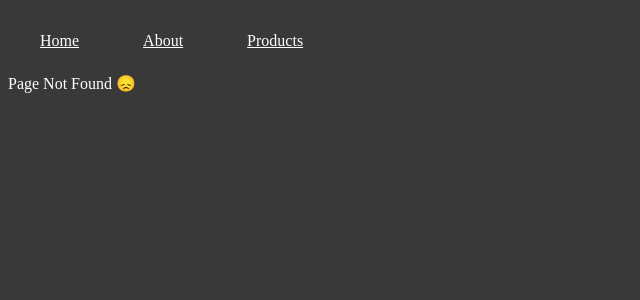
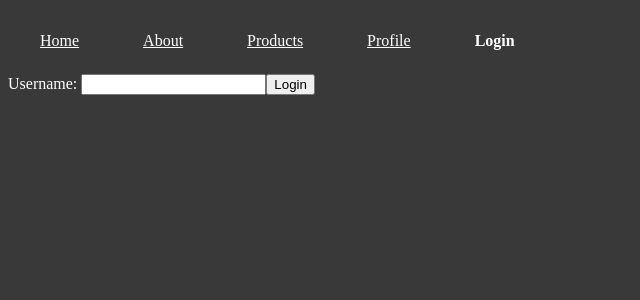
Before and after one commit to SadiqOnGithub/react-router-prac, a React (Vite) app: page /login in a window 1280 px wide. Before the commit this address had no page. Shown: the top 300 px of the page, without its empty margins (0-640 px from the left). Built offline with nearby package versions, Linux system fonts and the light colour scheme.

Commit message:
protected routing added

```diff
--- a/src/App.jsx
+++ b/src/App.jsx
@@ -11,6 +11,9 @@ import NewProducts from "./components/NewProducts";
 import Users from "./components/Users";
 import UserDetails from "./components/UserDetails";
 import Admin from "./components/Admin";
+import Profile from "./components/Profile";
+import Login from "./components/Login";
+import RequireAuth from "./components/RequireAuth";
 
 const LazyAbout = lazy(() => import('./components/About'));
 
@@ -21,9 +24,9 @@ function App() {
       <Routes>
         <Route path="/" element={<Home />} />
         <Route path="about" element={
-        <Suspense fallback="Loading...">
-          <LazyAbout />
-        </Suspense>
+          <Suspense fallback="Loading...">
+            <LazyAbout />
+          </Suspense>
         } />
         <Route path="order-summary" element={<OrderSummary />} />
         <Route path="products" element={<Products />}>
@@ -35,6 +38,12 @@ function App() {
           <Route path=":userId" element={<UserDetails />} />
           <Route path="admin" element={<Admin />} />
         </Route>
+        <Route path="profile" element={
+          <RequireAuth>
+            <Profile />
+          </RequireAuth>
+        } />
+        <Route path="login" element={<Login />} />
         <Route path="*" element={<NoMatch />} />
       </Routes>
     </>
--- /dev/null
+++ b/src/components/Login.jsx
@@ -0,0 +1,27 @@
+import { useState } from "react";
+import { useLocation, useNavigate } from "react-router-dom";
+
+import { useAuth } from "../utils/AuthProvider";
+
+export default function Login() {
+  const [user, setUser] = useState(null);
+  const { login } = useAuth();
+  const navigate = useNavigate();
+  const { state } = useLocation();
+
+  const redirectPath = state?.pathname || '/';
+
+  const handleLogin = () => {
+    login(user);
+    navigate(redirectPath, { replace: true });
+  };
+  return (
+    <>
+      <label>
+        Username:{' '}
+        <input type="text" onChange={(e) => setUser(e.target.value)} />
+      </label>
+      <button onClick={handleLogin}>Login</button>
+    </>
+  );
+}
--- a/src/components/NavBar.jsx
+++ b/src/components/NavBar.jsx
@@ -1,6 +1,9 @@
 import { NavLink } from "react-router-dom";
+import Login from "./Login";
+import { useAuth } from "../utils/AuthProvider";
 
 export default function NavBar() {
+  const { user } = useAuth()
 
   const navLinkStyles = ({ isActive }) => {
     return {
@@ -18,6 +21,12 @@ export default function NavBar() {
         <NavLink style={navLinkStyles} to="/">Home</NavLink>
         <NavLink style={navLinkStyles} to="/about" >About</NavLink>
         <NavLink style={navLinkStyles} to="/products" >Products</NavLink>
+        <NavLink style={navLinkStyles} to="/profile" >Profile</NavLink>
+        {
+          !user && (
+            <NavLink style={navLinkStyles} to="/login" >Login</NavLink>
+          )
+        }
       </nav>
     </>
   );
--- /dev/null
+++ b/src/components/Profile.jsx
@@ -0,0 +1,19 @@
+import { useNavigate } from "react-router-dom";
+
+import { useAuth } from "../utils/AuthProvider";
+
+export default function Profile() {
+  const { user, logout } = useAuth();
+  const navigate = useNavigate();
+
+  const handleLogout = () => {
+    logout();
+    navigate('/');
+  };
+  return (
+    <>
+      <h1>Welcome {user}</h1>
+      <button onClick={handleLogout}>Logout</button>
+    </>
+  );
+}
--- /dev/null
+++ b/src/components/RequireAuth.jsx
@@ -0,0 +1,14 @@
+import { useLocation, Navigate } from "react-router-dom";
+
+import { useAuth } from '../utils/AuthProvider';
+
+export default function RequireAuth({ children }) {
+  const { user } = useAuth();
+  const { pathname } = useLocation();
+
+  if (!user) {
+    return <Navigate to='/login' state={{ pathname }} />;
+  }
+
+  return children;
+}
--- a/src/main.jsx
+++ b/src/main.jsx
@@ -3,9 +3,12 @@ import ReactDOM from 'react-dom/client';
 import { BrowserRouter } from 'react-router-dom';
 
 import App from './App';
+import AuthProvider from './utils/AuthProvider';
 
 ReactDOM.createRoot(document.getElementById('root')).render(
   <BrowserRouter>
-    <App />
+    <AuthProvider>
+      <App />
+    </AuthProvider>
   </BrowserRouter>
 );
--- /dev/null
+++ b/src/utils/AuthProvider.jsx
@@ -0,0 +1,18 @@
+import { useContext, useState, createContext } from 'react';
+
+const AuthContext = createContext(null);
+
+export default function AuthProvider({ children }) {
+  const [user, setUser] = useState(null);
+
+  const login = (name) => setUser(name);
+  const logout = () => setUser(null);
+
+  return (
+    <AuthContext.Provider value={{ user, setUser, login, logout }}>
+      {children}
+    </AuthContext.Provider>
+  );
+}
+
+export const useAuth = () => useContext(AuthContext);
```
